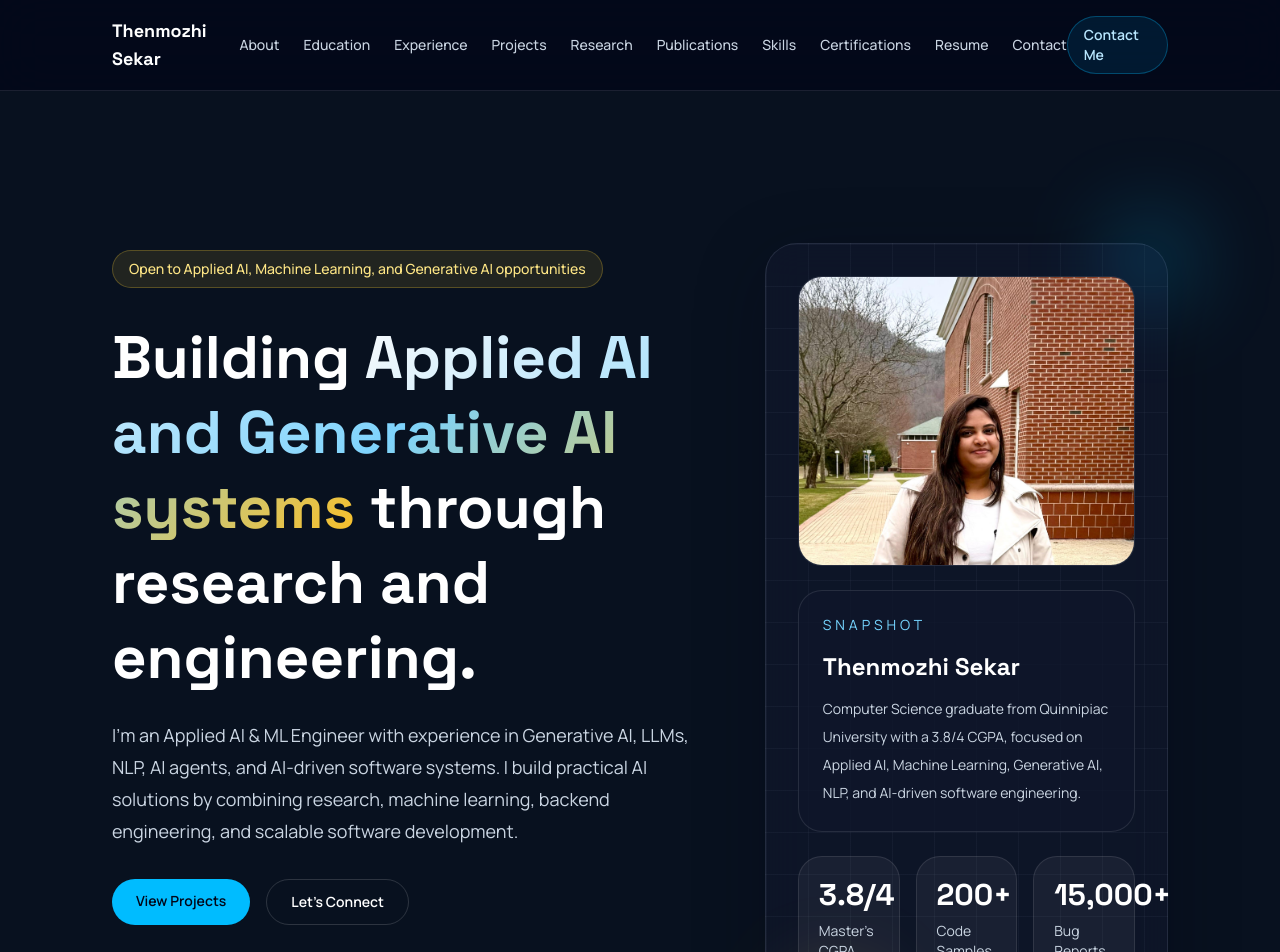
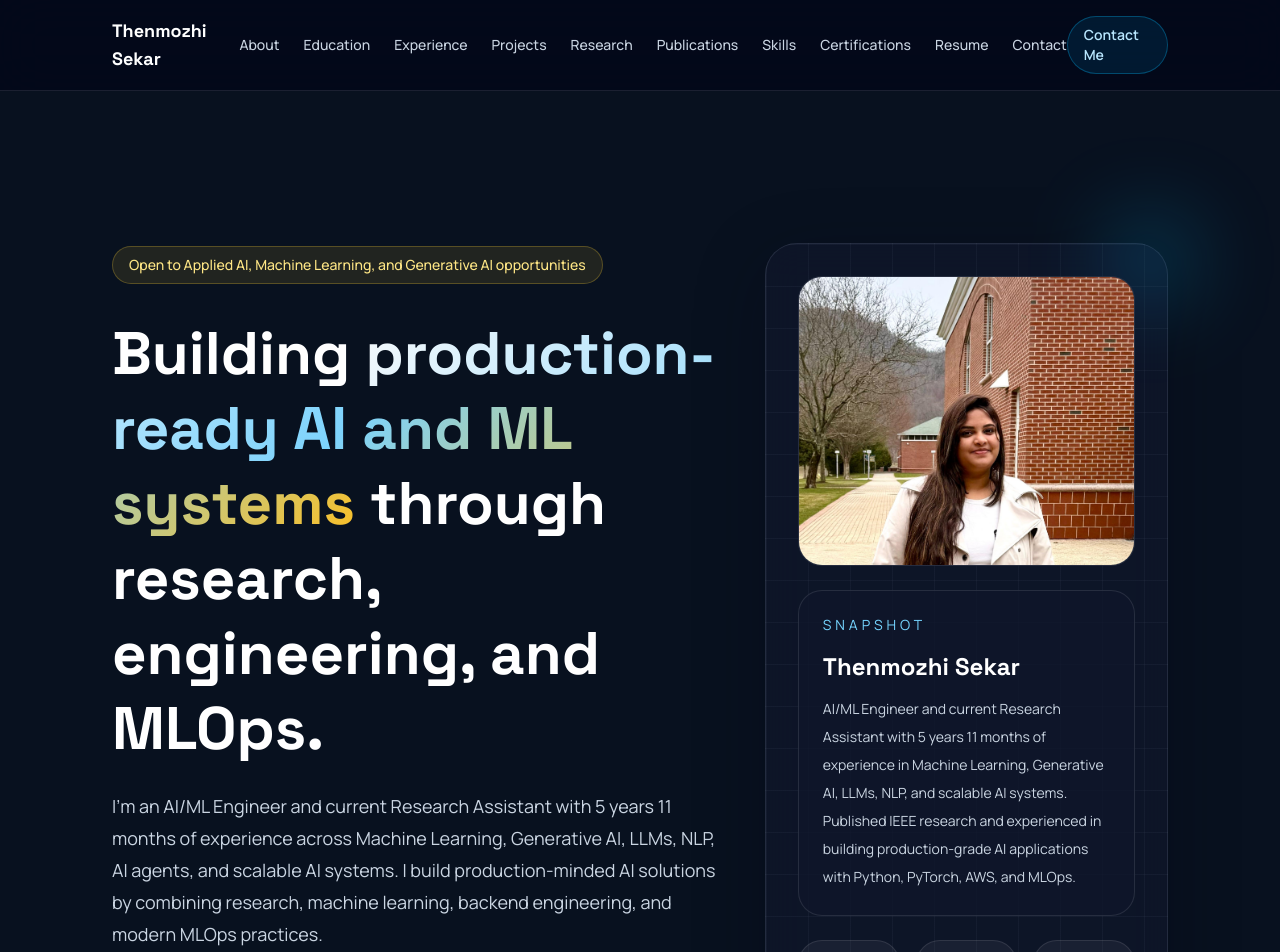
Before and after one commit to Thenmozhi2999/Thenmozhi_Sekar_Portfolio, a React (Vite) app: page / in a window 1280 px wide. Shown: the top 952 px of the page. Built offline with nearby package versions, Linux system fonts and the light colour scheme.

Commit message:
Update resume and AI experience

```diff
--- a/src/components/Hero.jsx
+++ b/src/components/Hero.jsx
@@ -10,7 +10,7 @@ export default function Hero() {
           </div>
 
           <h1 className="mt-8 font-['Space_Grotesk'] text-5xl font-bold leading-tight text-white sm:text-6xl">
-            Building <span className="text-gradient">Applied AI and Generative AI systems</span> through research and engineering.
+            Building <span className="text-gradient">production-ready AI and ML systems</span> through research, engineering, and MLOps.
           </h1>
 
           <p className="mt-6 max-w-2xl text-lg leading-8 text-slate-300">
--- a/src/data/portfolioData.js
+++ b/src/data/portfolioData.js
@@ -13,21 +13,21 @@ export const navLinks = [
 
 export const profile = {
   name: "Thenmozhi Sekar",
-  title: "Applied AI & ML Engineer | Generative AI • LLMs • NLP • AI Agents",
+  title: "AI/ML Engineer | Research Assistant | Generative AI | LLMs | NLP",
   tagline:
-    "I'm an Applied AI & ML Engineer with experience in Generative AI, LLMs, NLP, AI agents, and AI-driven software systems. I build practical AI solutions by combining research, machine learning, backend engineering, and scalable software development.",
+    "I'm an AI/ML Engineer and current Research Assistant with 5 years 11 months of experience across Machine Learning, Generative AI, LLMs, NLP, AI agents, and scalable AI systems. I build production-minded AI solutions by combining research, machine learning, backend engineering, and modern MLOps practices.",
   location: "United States of America",
   email: "Thenmozhi.Sekar@quinnipiac.edu",
   personalEmail: "then99mozhisekar@gmail.com",
   phone: "475-317-4537",
   availability: "Open to Applied AI, Machine Learning, and Generative AI opportunities",
   snapshot:
-    "Computer Science graduate from Quinnipiac University with a 3.8/4 CGPA, focused on Applied AI, Machine Learning, Generative AI, NLP, and AI-driven software engineering.",
+    "AI/ML Engineer and current Research Assistant with 5 years 11 months of experience in Machine Learning, Generative AI, LLMs, NLP, and scalable AI systems. Published IEEE research and experienced in building production-grade AI applications with Python, PyTorch, AWS, and MLOps.",
   image: "/thenmozhi-hero.jpeg",
   heroStats: [
+    { value: "5y 11m", label: "AI/ML Experience" },
     { value: "3.8/4", label: "Master's CGPA" },
-    { value: "200+", label: "Code Samples Evaluated" },
-    { value: "15,000+", label: "Bug Reports Processed" },
+    { value: "IEEE", label: "Published Research" },
   ],
   socialLinks: [
     { label: "LinkedIn", href: "https://linkedin.com/in/thenmozhi-sekar" },
@@ -67,8 +67,8 @@ export const education = [
 export const experiences = [
   {
     company: "Quinnipiac University, United States of America",
-    role: "Graduate Research Assistant – AI/ML & Software Engineering",
-    period: "Aug 2024 - Present",
+    role: "Graduate Research Assistant - AI, Machine Learning & Software Engineering (Part-time)",
+    period: "Aug 2024 - Present (1 yr 11 mos)",
     summary:
       "Conduct applied AI and software engineering research across LLM evaluation, NLP workflows, machine learning experimentation, and AI-assisted developer tooling.",
     achievements: [
@@ -78,9 +78,21 @@ export const experiences = [
     ],
   },
   {
+    company: "Capital One, New York, United States - Remote",
+    role: "Machine Learning Engineer",
+    period: "May 2025 - Dec 2025 (8 mos)",
+    summary:
+      "Designed and developed machine learning models, end-to-end ML pipelines, and production APIs for fraud detection, credit risk analysis, and customer behavior prediction in financial services.",
+    achievements: [
+      "Designed and deployed ML models for fraud detection and credit risk analysis, improving prediction accuracy by 18% using Python, SQL, and Scikit-learn.",
+      "Built end-to-end ML pipelines processing 5M+ financial records and reduced training time by 30% using Spark and feature engineering.",
+      "Deployed ML models on AWS using FastAPI, Docker, and CI/CD workflows, reducing inference latency by 25%.",
+    ],
+  },
+  {
     company: "Uniphore, Chennai, India",
-    role: "Applied AI Engineer",
-    period: "Jun 2022 - Apr 2024",
+    role: "Applied AI Engineer (Full Time)",
+    period: "Jun 2022 - Jul 2024 (2 yrs 2 mos)",
     summary:
       "Developed and deployed AI-powered applications using LLMs, AI agents, NLP, and machine learning techniques to automate enterprise workflows and improve operational efficiency.",
     achievements: [
@@ -91,8 +103,8 @@ export const experiences = [
   },
   {
     company: "Ijona Technologies Pvt. Ltd, Bangalore, India",
-    role: "Full-Stack Java Software Engineer",
-    period: "Nov 2021 - May 2022",
+    role: "Full-Stack Java Software Engineer (Full Time)",
+    period: "Apr 2021 - May 2022 (1 yr 2 mos)",
     summary:
       "Built and optimized Java-based software systems with a focus on backend reliability, algorithmic thinking, and data-informed product improvement.",
     achievements: [
@@ -213,7 +225,7 @@ export const skillGroups = [
   },
   {
     category: "AI / Machine Learning",
-    items: ["Machine Learning", "NLP", "Scikit-learn", "XGBoost", "PyTorch", "Pandas", "NumPy", "Feature Selection"],
+    items: ["Machine Learning", "NLP", "Scikit-learn", "XGBoost", "PyTorch", "Pandas", "NumPy", "Spark", "Feature Selection"],
   },
   {
     category: "Generative AI",
@@ -225,7 +237,7 @@ export const skillGroups = [
   },
   {
     category: "Software Engineering",
-    items: ["Backend Engineering", "APIs", "System Design", "Data Structures & Algorithms", "OOP", "CI/CD", "Agile", "SDLC"],
+    items: ["Backend Engineering", "FastAPI", "REST APIs", "System Design", "Data Structures & Algorithms", "OOP", "CI/CD", "Agile", "SDLC"],
   },
 ];
 
@@ -241,7 +253,7 @@ export const certifications = [
 
 export const resume = {
   description:
-    "AI/ML Research Engineer with 4.5+ years of experience in machine learning, Generative AI, scalable AI systems, LLM solutions, PyTorch-based models, and production-grade ML pipelines.",
+    "AI/ML Engineer and Research Assistant with 5 years 11 months of experience in machine learning, Generative AI, LLM-powered solutions, NLP systems, scalable AI applications, and production-grade ML pipelines.",
   ctaLabel: "Download Resume",
   ctaHref: "/Thenmozhi_Resume_2026.pdf",
 };
```
Also changed, not shown: 1 other file (tests, documents, lock files or other folders).
